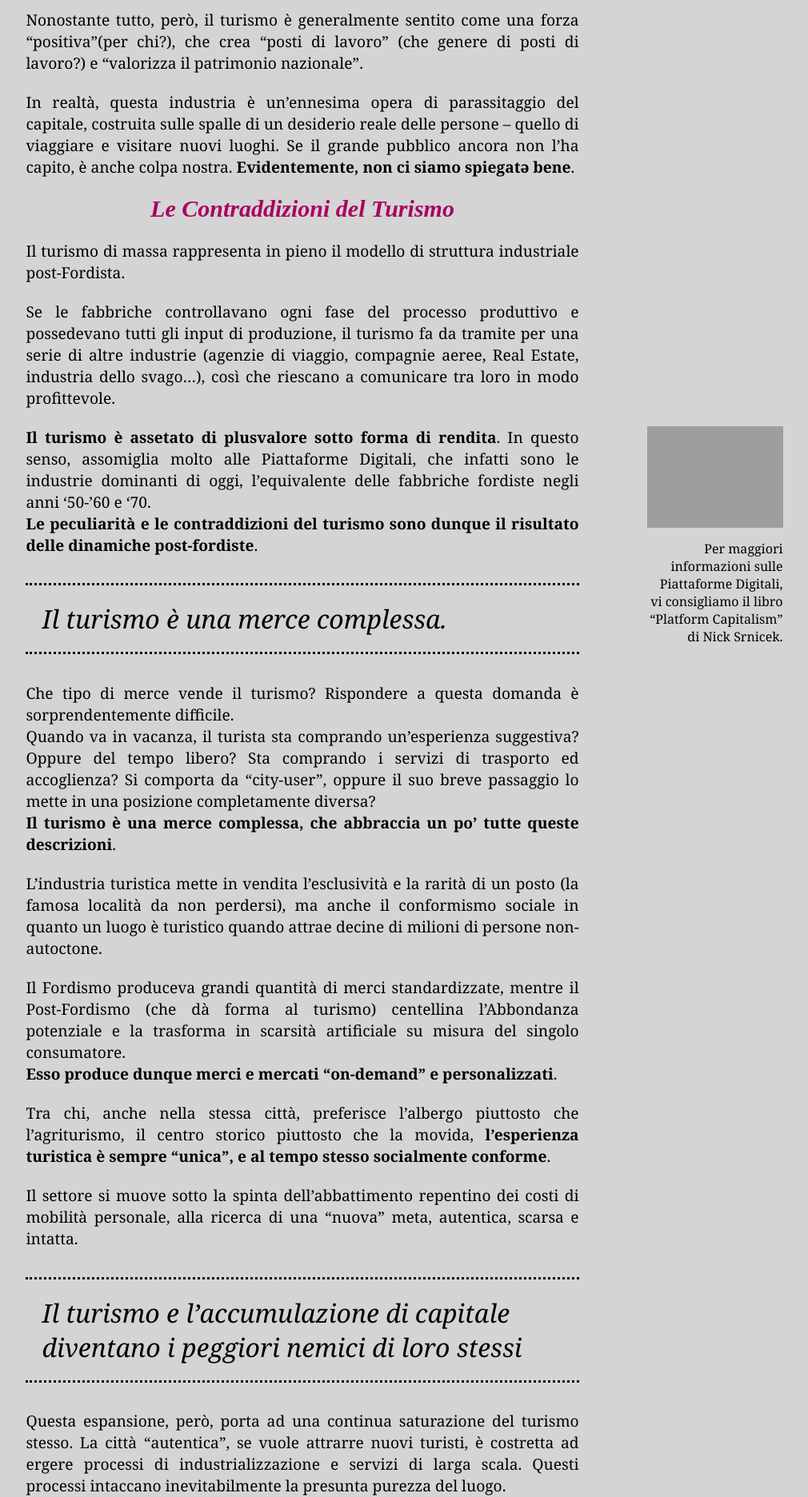
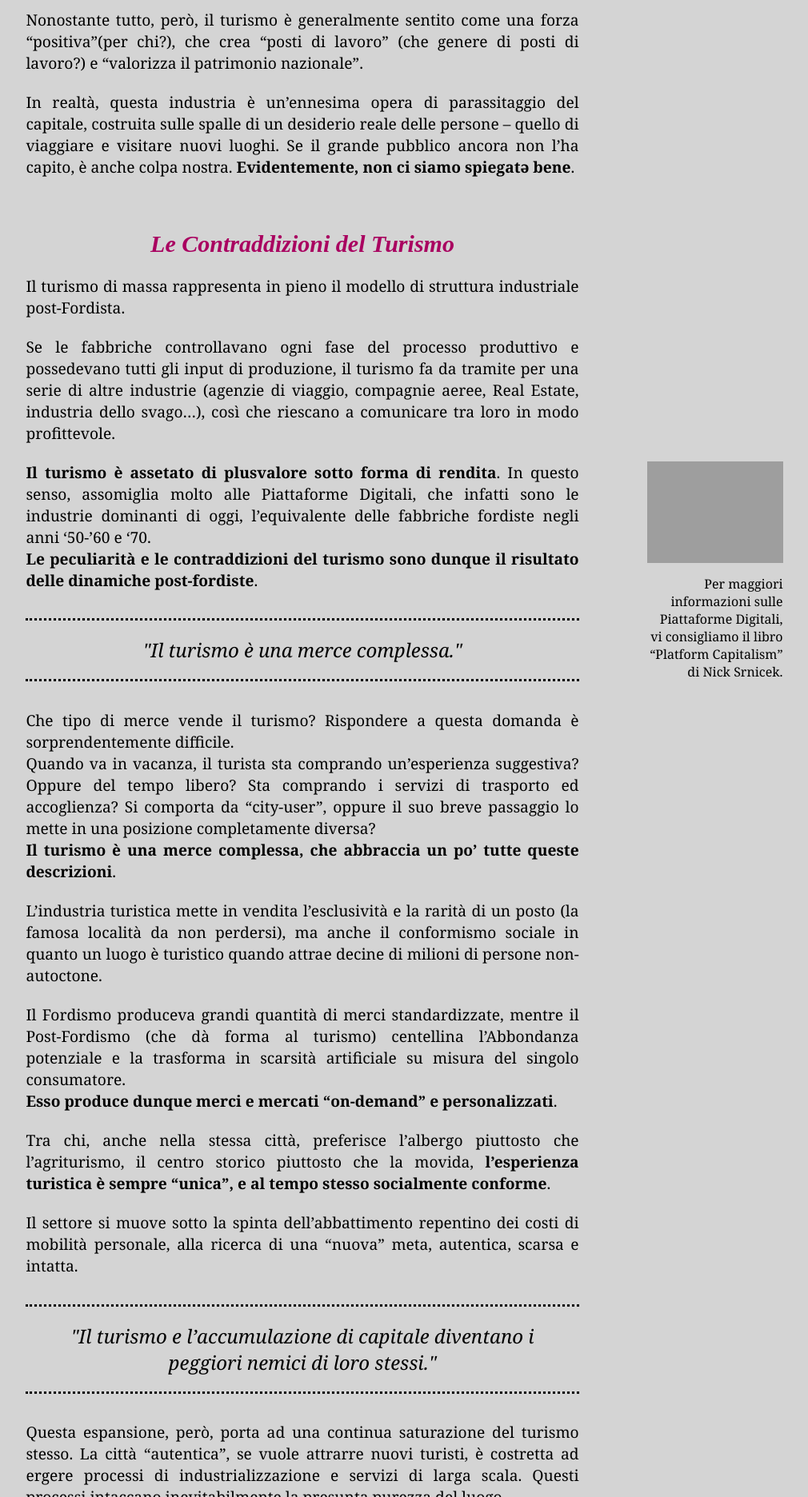
Before and after one commit to pascalrobot/collettivala0.github.io, a PHP site: page /turismotraprofittoedesiderio.html in a window 1280 px wide. Shown: the part 3307-5179 px from the top of the page at 80% size, without its empty margins (262-1272 px from the left). Run offline with PHP 8.4, Linux system fonts and the light colour scheme; some libraries are stand-ins or nearby versions; grey boxes are pictures that could not be loaded.

Commit message:
committed

```diff
--- a/resources/CCS/index.css
+++ b/resources/CCS/index.css
@@ -207,8 +207,8 @@ li {
   margin-left: auto;
   margin-right: auto;
   position: relative;
-  text-align: left;
-  font-size: xx-large;
+  text-align: center;
+  font-size: x-large;
   font-style: italic;
   margin-top: 5%;
   margin-bottom: 5%;
--- a/turismotraprofittoedesiderio.html
+++ b/turismotraprofittoedesiderio.html
@@ -162,6 +162,8 @@
 <br>
 <p class="b">In realtà, questa industria è un’ennesima opera di parassitaggio del capitale, costruita sulle spalle di un desiderio reale delle persone – quello di viaggiare e visitare nuovi luoghi. Se il grande pubblico ancora non l’ha capito, è anche colpa nostra. <strong>Evidentemente, non ci siamo spiegatə bene</strong>. </p>
 <br>
+<br>
+<br>
 <h1 style="text-align: center; color: rgb(169, 0, 96)";><i>Le Contraddizioni del Turismo</i></h1>
 <br>
 <p class="b">Il turismo di massa rappresenta in pieno il modello di struttura industriale post-Fordista. </p>
@@ -175,7 +177,7 @@
 <p class="b"><strong>Il turismo è assetato di plusvalore sotto forma di rendita</strong>. In questo senso, assomiglia molto alle Piattaforme Digitali, che infatti sono le industrie dominanti di oggi, l’equivalente delle fabbriche fordiste negli anni ‘50-’60 e ‘70.</p>
 <p class="b"><strong>Le peculiarità e le contraddizioni del turismo sono dunque il risultato delle dinamiche post-fordiste</strong>.</p>
 <div class="citazione-grossa">
-      	<p class="b">Il turismo è una merce complessa.</p>
+      	<p class="b">"Il turismo è una merce complessa."</p>
     	</div>
 <p class="b">Che tipo di merce vende il turismo? Rispondere a questa domanda è sorprendentemente difficile. </p>
 <p class="b">Quando va in vacanza, il turista sta comprando un’esperienza suggestiva? Oppure del tempo libero? Sta comprando i servizi di trasporto ed accoglienza? Si comporta da “city-user”, oppure il suo breve passaggio lo mette in una posizione completamente diversa?</p>
@@ -190,7 +192,7 @@
 <br>
 <p class="b">Il settore si muove sotto la spinta dell’abbattimento repentino dei costi di mobilità personale, alla ricerca di una “nuova” meta, autentica, scarsa e intatta. </p>
 <div class="citazione-grossa">
-      	<p class="b">Il turismo e l’accumulazione di capitale diventano i peggiori nemici di loro stessi</p>
+      	<p class="b">"Il turismo e l’accumulazione di capitale diventano i peggiori nemici di loro stessi."</p>
     	</div>
 <p class="b">Questa espansione, però, porta ad una continua saturazione del turismo stesso. La città “autentica”, se vuole attrarre nuovi turisti, è costretta ad ergere processi di industrializzazione e servizi di larga scala. Questi processi intaccano inevitabilmente la presunta purezza del luogo.</p>
     	<div class="nota-articolo">
@@ -232,6 +234,8 @@
 <br>
 <p class="b">Il turismo, insomma, regala piccoli assaggi di libertà mentre si impegna a reprimere con ogni sforzo il lusso comune.</p>
 <br>
+<br>
+<br>
 <h1 style="text-align: center; color: rgb(169, 0, 96)";><i>Economia del Desiderio</i></h1>
 <br>
 <p class="b">Il turismo è l’industria simbolo del desiderio sociale manipolato dal capitalismo.</p>
@@ -247,9 +251,8 @@
 <br>
 <p class="b">Quel che è peggio, <strong>il desiderio che muove l’industria del turismo è un risultato dei problemi strutturali del capitalismo</strong>, che come sempre sfrutta ogni occasione per percularci. </p>
 <p class="b">Le persone, infatti, sentono il bisogno di staccare dalla propria città perché questa economia ci costringere a lavorare a ritmi insostenibili (e non necessari), causando inevitabilmente <a href="https://www.avvenire.it/economia/pagine/stress-da-lavoro-in-aumento" target="_blank">un’epidemia di burnout</a>; la libertà è accessibile solo in piccole dosi – un<em> assaggio</em> alla volta – perché <strong>il capitale ha monopolizzato certi standard di vita solo per una ristrettissima oligarchia</strong>.</p>
-<br>
 <div class="citazione-grossa">
-      	<p class="b">Ogni desiderio è sociale. Non esistono desideri veri o falsi.</p>
+      	<p class="b">"Ogni desiderio è sociale. Non esistono desideri veri o falsi."</p>
     	</div>
 <p class="b">La critica e la lotta all’industria del turismo ci obbligano a <strong>ripensare la concezione che abbiamo di desiderio e del suo perverso rapporto col capitale</strong>.</p>
 <p class="b">Troppo spesso – implicitamente o esplicitamente – distinguiamo tra desideri reali e desideri imposti (o sociali): da qui la posizione assunta è una sterile “resistenza” contro i desideri imposti dal capitalismo, in favore dei desideri “veri”, generati spontaneamente.</p>
@@ -264,13 +267,15 @@
 <p class="b">Come diamo vita, praticamente, ai nostri desideri? La risposta a questa domanda riflette il conflitto sociale sottostante che anima la nostra società.</p>
 
 <div class="citazione-grossa">
-      	<p class="b">Come diamo vita, praticamente, ai nostri desideri?</p>
+      	<p class="b">"Come diamo vita, praticamente, ai nostri desideri?"</p>
     	</div>
 <p class="b">Nel caso del turismo, l’abbattimento dei costi di mobilità internazionale ha “sbloccato” un nuovo desiderio: quello di viaggiare lontano e visitare altre città a prezzi più abbordabili, accessibili anche a persone di classe medio-bassa.</p>
 <p class="b"><strong>È qui che entra in gioco la politica</strong>: quali relazioni, convenzioni e dinamiche economico-sociali si formano per poter permettere la riproduzione di questo desiderio?</p>
 <br>
 <p class="b">La nostra lotta politica non deve reprimere un “falso desiderio” (nessun desiderio è falso), ma piuttosto agganciarsi ai desideri collettivi <em>reali</em> e mostrare una via alternativa per realizzarli, sostenibile sia in termini culturali che economici. </p>
 <p class="b"><strong>Altrimenti, il campo del desiderio – e della sua manipolazione – resterà per sempre nelle mani dell’1%</strong>.</p>
+<br>
+<br>
 <br>
 <h1 style="text-align: center; color: rgb(169, 0, 96)";><i>Come Superare l'Empasse?</i></h1>
 <br>
@@ -290,7 +295,7 @@
 <br>
 <p class="b"><strong>Il capitalismo continuerà a monopolizzare i desideri sociali, mettendoli in pratica alle sue condizioni</strong>. </p>
 <div class="citazione-grossa">
-      	<p class="b">Se al burnout generale delle persone aggiungiamo anche i sensi di colpa, stiamo firmando la nostra condanna a morte.</p>
+      	<p class="b">"Se al burnout generale delle persone aggiungiamo anche i sensi di colpa, stiamo firmando la nostra condanna a morte."</p>
     	</div>
 <p class="b">Potremmo fare lo stesso discorso per le Olimpiadi (di cui abbiamo parlato nella nostra <a href="https://collettivalazero.org/1-14agosto.html" target="_blank">“Distopia in Tempo Reale”</a>). <strong>È inutile sbattere la testa cercando di “decostruire” un “desiderio imposto”</strong>, e trattare le Olimpiadi come se fossero un problema in sé.</p>
 <p class="b">Piuttosto, bisognerebbe sottolineare che il capitalismo ci ha rovinato un altro desiderio: noi volevamo goderci lo sport – o la visita di altri luoghi – e il capitale ci ha costruito attorno <strong>processi di speculazione, gentrificazione e sfruttamento di massa</strong>.</p>
@@ -303,7 +308,7 @@
 <br>
 <p class="b">Il messaggio dovrebbe essere: <strong>ci sarebbe un modo alternativo, <em>migliore</em> per soddisfare i nostri desideri</strong>, se solo il capitale non fosse in mezzo al cazzo a rovinare tutto.</p>
 <div class="citazione-grossa">
-      	<p class="b">Il capitale non ci sta viziando: solo l’Abbondanza Comune può risolvere il problema.</p>
+      	<p class="b">"Il capitale non ci sta viziando: solo l’Abbondanza Comune può risolvere il problema."</p>
     	</div>
 <p class="b">Per costruire un'alternativa chiara e comprensibile c’è bisogno innanzitutto di conoscere bene le vere dinamiche economiche sottostanti a questa industria, compresa la logistica tecnica.</p>
 <p class="b"><strong>Concretamente, come fa il capitale a sostenere, riprodurre e addirittura espandere il turismo?</strong></p>
```
